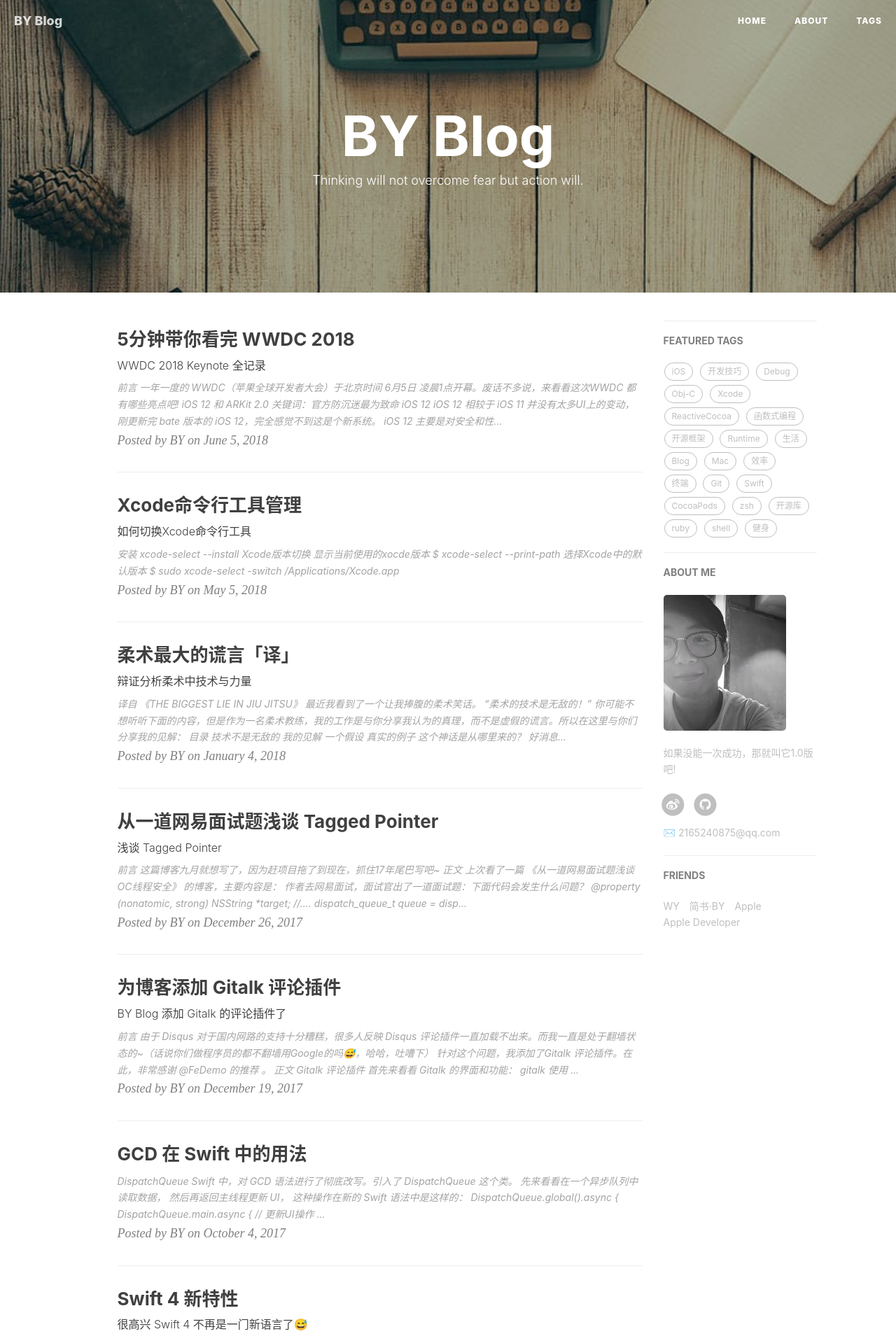
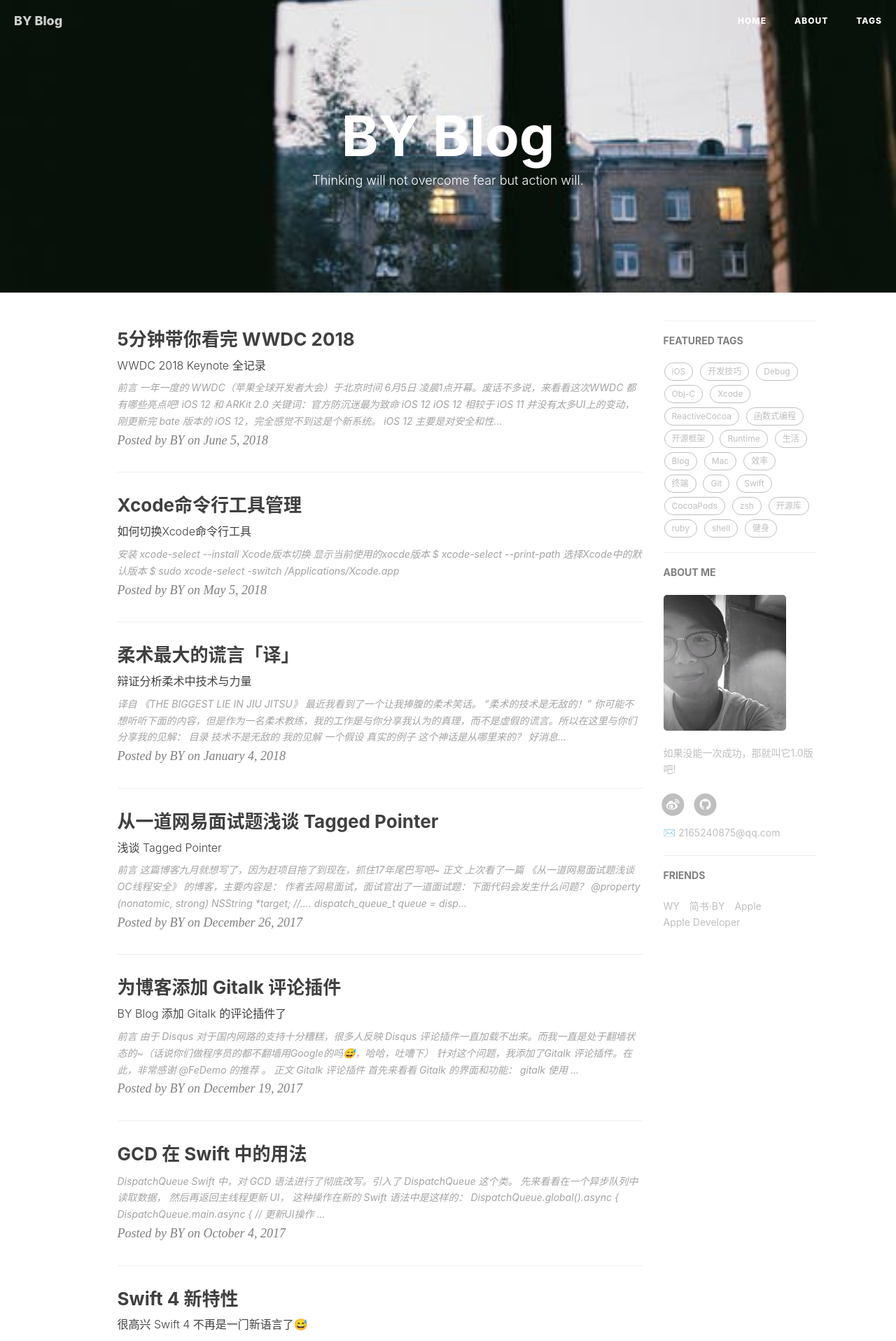
Before and after one commit to XXXJW/XXXJW.github.io, a Jekyll site: the page built from index.html, in a window 1280 px wide. Shown: the top 1916 px of the page at 70% size. Built offline with Jekyll 4.4.1, drawn with Linux system fonts in a browser that asks for light colours; nearby versions of some CDN libraries; the list of posts is cut into pages by our own code; comment, search, counter and statistics services are not loaded.

Commit message:
Update _config.yml

```diff
--- a/_config.yml
+++ b/_config.yml
@@ -1,7 +1,7 @@
 # Site settings
 title: BY Blog
 SEOTitle: XXXJW的博客 | BY Blog
-header-img: img/post-bg-desk.jpg
+header-img: img/post-bg-rwd-c.jpeg
 email: 2165240875@qq.com
 description: "ANDROID开发记录"
 keyword: "BY, BY Blog, XXXJW的博客, XJW, android, iOS, Apple, iPhone"
```
